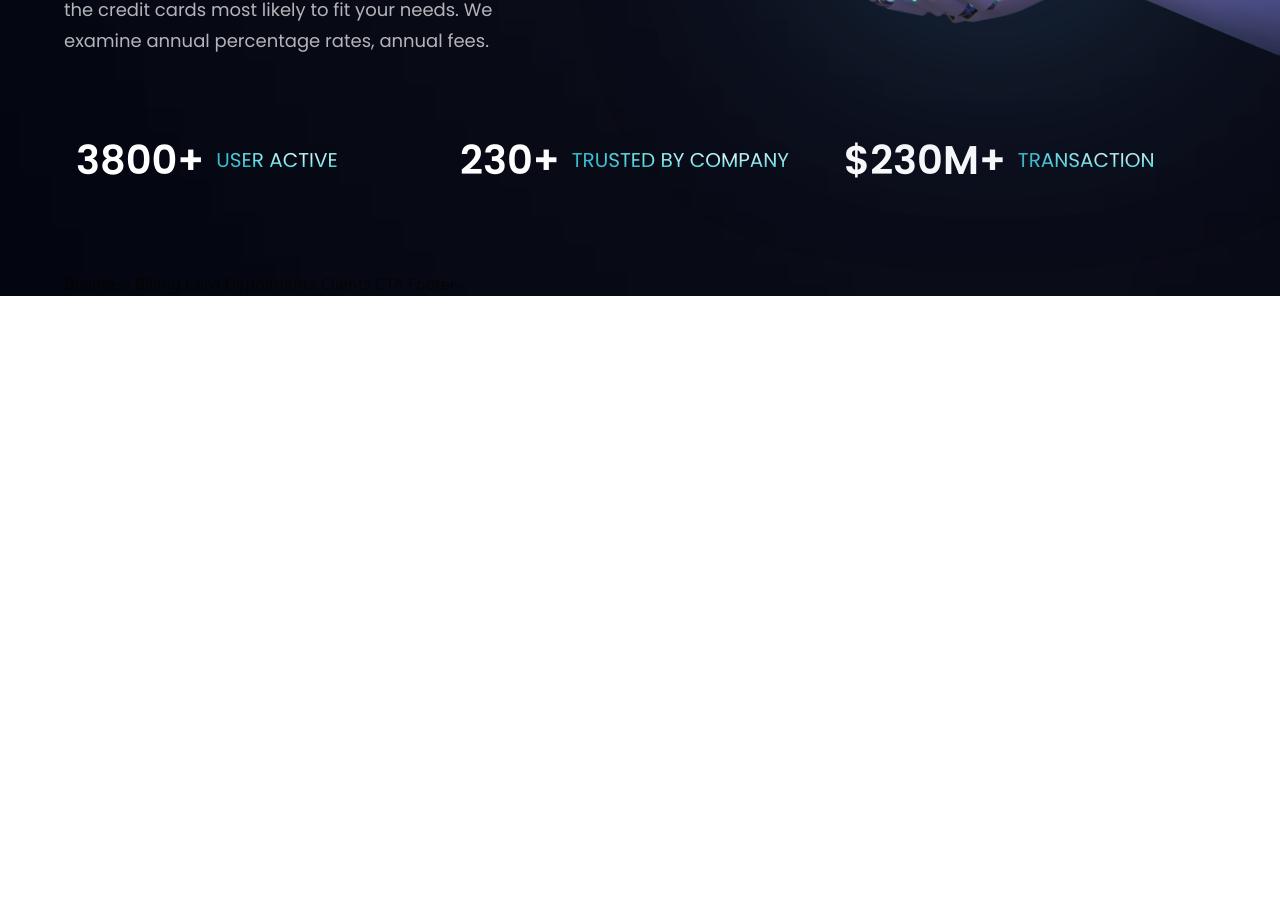
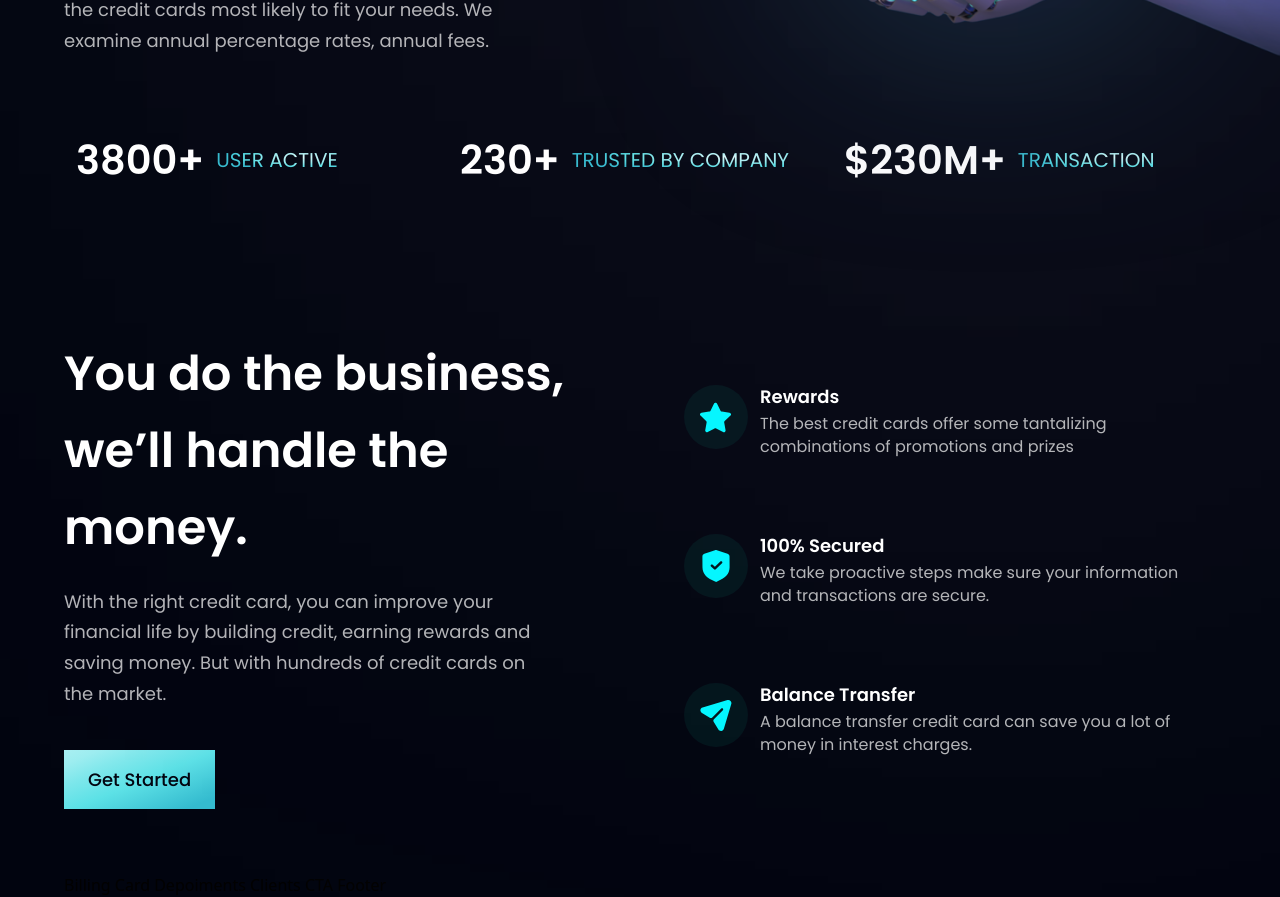
Before and after one commit to talitamunchen/modern-website, a React (Create React App) app: page / in a window 1280 px wide. Shown: the part 660-1557 px from the top of the page. Before the commit the page ends 956 px from the top, so only its background shows below. Built offline with nearby package versions, Linux system fonts and the light colour scheme; the HTML template or start-up script is replaced by a standard one.

Commit message:
Create BusinessCard component

```diff
--- a/src/App.jsx
+++ b/src/App.jsx
@@ -1,5 +1,5 @@
 import styles from './style';
-import { MainContent, Navbar, Stats } from './components';
+import { BusinessCard, MainContent, Navbar, Stats } from './components';
 
 function App() {
   return (
@@ -19,7 +19,7 @@
       <div className={`bg-primary ${styles.paddingX} ${styles.flexStart}`}>
         <div className={`${styles.boxWidth}`}>
           <Stats />
-          Business
+          <BusinessCard />
           Billing
           Card
           Depoiments
--- /dev/null
+++ b/src/components/BusinessCard.jsx
@@ -0,0 +1,50 @@
+import styles, { layout } from "../style"
+import { features } from "../constants"
+import Button from "./Button"
+
+const FeatureCard = (props) => (
+  <div className={`flex flex-row p-6 rounded-[20px] ${props.index !== features.length - 1 ? "mb-6" : "mb-0"} feature-card`}>
+    <div className={`${styles.flexCenter} bg-dimBlue w-[64px] h-[64px] rounded-full`}>
+      <img
+        src={props.icon}
+        alt="icon"
+        className="w-[50%] h-[50%] object-contain"
+      />
+    </div>
+    <div className="flex-1 flex flex-col ml-3">
+      <h4 className="font-poppins font-semibold text-white text-[18px] leading-[23px] mb-1">
+        {props.title}
+      </h4>
+      <p className="font-poppins font-normal text-dimWhite text-[16px] leading-[23px] mb-1">
+        {props.content}
+      </p>
+    </div>
+  </div>
+)
+
+function BusinessCard() {
+  return (
+    <section id="features" className={layout.section}>
+      <div className={layout.sectionInfo}>
+        <h2 className={styles.heading2}>
+          You do the business, <br className="sm:block hidden" /> we’ll handle
+          the money.
+        </h2>
+        <p className={`${styles.paragraph} max-w-[470px] mt-5`}>
+          With the right credit card, you can improve your financial life by
+          building credit, earning rewards and saving money. But with hundreds
+          of credit cards on the market.
+        </p>
+        <Button styles="mt-10" />
+      </div>
+
+      <div className={`${layout.sectionImg} flex-col`}>
+        {features.map((feature, index) => (
+          <FeatureCard key={feature.id} {...feature} index={index} />
+        ))}
+      </div>
+    </section>
+  )
+}
+
+export default BusinessCard
--- /dev/null
+++ b/src/components/Button.jsx
@@ -0,0 +1,12 @@
+function Button({ styles }) {
+  return (
+    <button
+      type="button"
+      className={`${styles} py-4 px-6 bg-blue-gradient font-poppins font-medium text-[18px] text-primary outline-none`}
+    >
+      Get Started
+    </button>
+  )
+}
+
+export default Button
--- a/src/components/index.js
+++ b/src/components/index.js
@@ -1,9 +1,11 @@
 import Navbar from "./Navbar";
 import MainContent from "./MainContent";
 import Stats from "./Stats";
+import BusinessCard from "./BusinessCard";
 
 export {
   Navbar,
   MainContent,
-  Stats
+  Stats,
+  BusinessCard
 };
```
